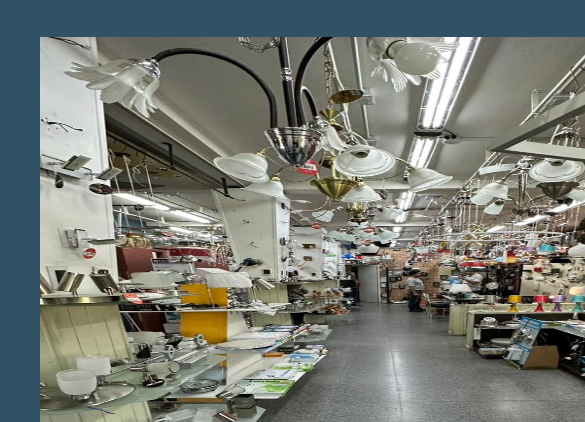
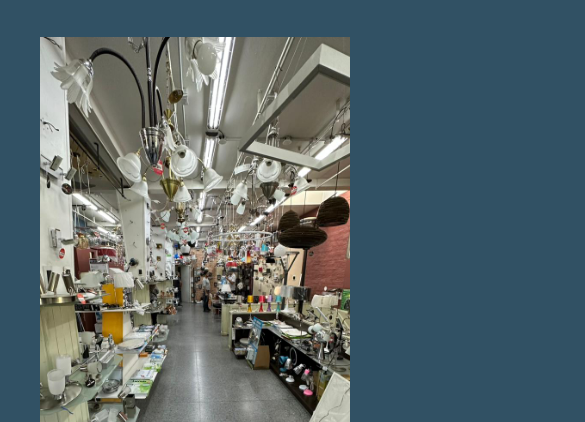
Before and after one commit to Juancruzcastro98/carmar.pagina, a website: page Paginas/nosotros.html in a window 390 px wide. Shown: the part 678-1100 px from the top of the page, 585 px wide, since content can reach past the window. Drawn offline with Linux system fonts and the light colour scheme.

Commit message:
arreglo de imagen

```diff
--- a/CSS/estilos.css
+++ b/CSS/estilos.css
@@ -606,9 +606,7 @@ footer {
   .imgNos {
     flex-direction: column;
   }
-  .imgNos img {
-    width: 700px;
-  }
+
 }
 
 /*# sourceMappingURL=estilos.css.map */
```
